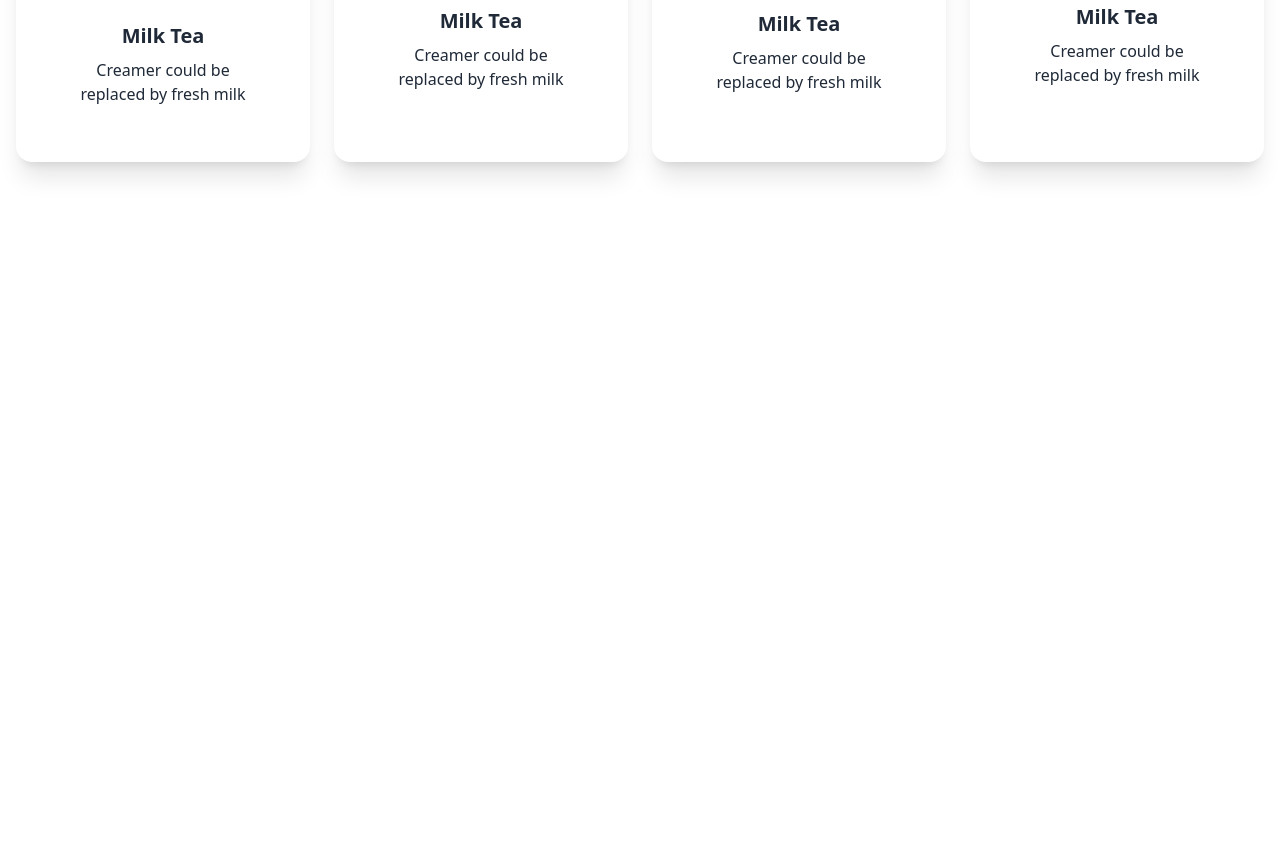
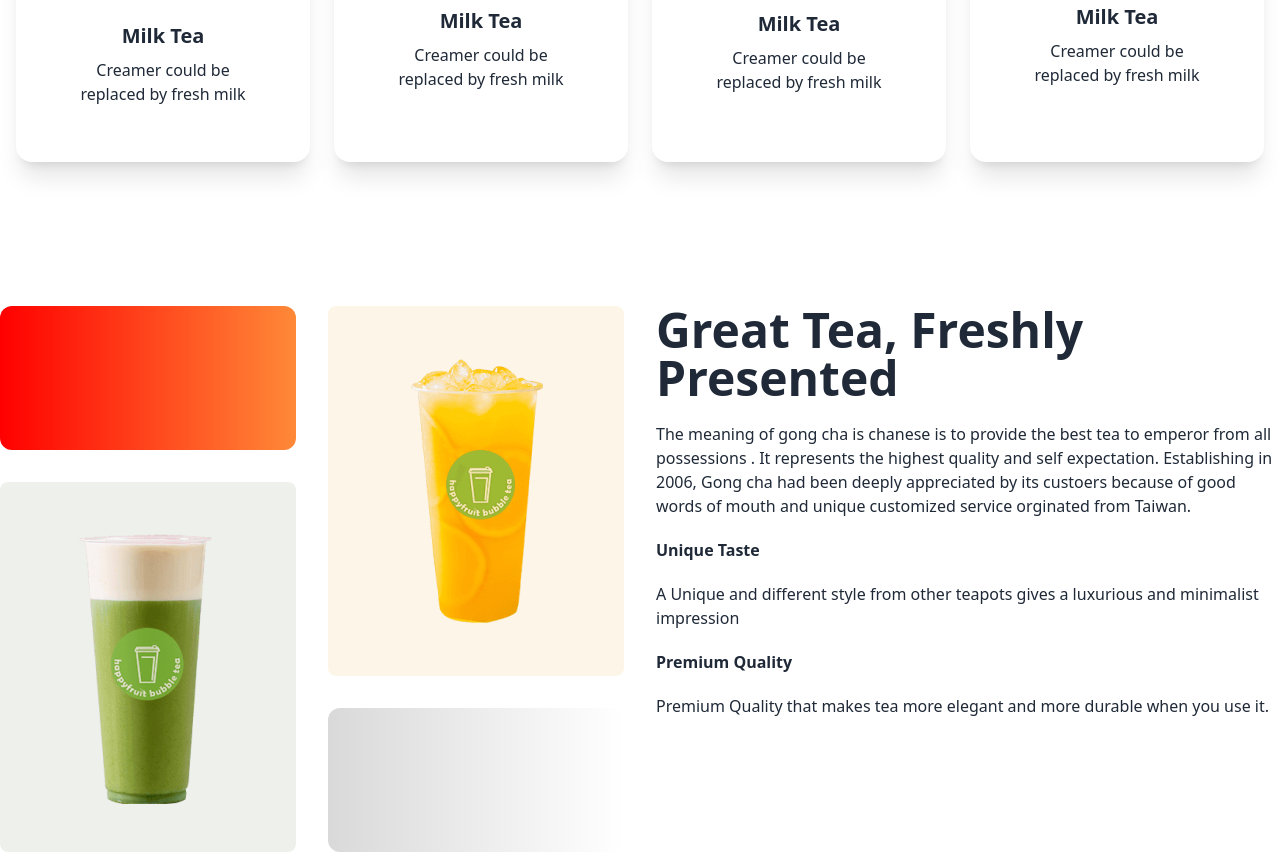
Before and after one commit to DevSadit/tea-house-web, a plain HTML site: page index.html in a window 1280 px wide. Shown: the part 1023-1875 px from the top of the page. Before the commit the page ends 1329 px from the top, so only its background shows below. Drawn offline with nearby package versions, Linux system fonts and the light colour scheme.

Commit message:
grt tea section added

```diff
--- a/index.html
+++ b/index.html
@@ -30,6 +30,8 @@
                     },
                     backgroundImage: {
                         bannerbtn: 'linear-gradient(270deg, #F00 0%, #FF8938 100%)',
+                        'fresh-btn1': 'var(--Linear, linear-gradient(270deg, #F00 0%, #FF8938 100%));',
+                        'fresh-btn2': ' linear-gradient(90deg, #D9D9D9 0%, rgba(255, 255, 255, 0.00) 100%);',
                     }
                 }
             }
@@ -41,7 +43,7 @@
 </head>
 
 <body>
-    <header class="container mx-auto">
+    <header class="container mx-auto max-w-">
         <div class="hero ">
             <div class="hero-content flex-col lg:flex-row mt-16">
 
@@ -83,7 +85,7 @@
                 words which don't look even slightly believable. </p>
             <div class="grid gap-6 px-4 grid-cols-1 md:grid-cols-2 lg:grid-cols-4">
                 <!-- card no 1 -->
-                <div class="card   shadow-xl p-6">
+                <div class="card  shadow-xl p-6">
                     <figure><img class="w-36  " src="images/tea-1.png" alt="Shoes" /></figure>
                     <div class="card-body">
                         <h2 class="card-title block">Milk Tea</h2>
@@ -120,6 +122,25 @@
                 </div>
             </div>
         </section>
+        <section>
+            <!-- great tea and fresh tea seaction -->
+            <div class="flex flex-col lg:flex-row gap-x-8">
+                <div class="grid gap-8 grid-cols-1 md:grid-cols-2 flex-1">
+                    <div class="rounded-xl bg-gradient-to-r from-[#F00] to-[#FF8938] h-36 "></div>
+                    <div class="row-span-2 bg-[#e6a6231a] rounded-lg px-8 py-12 flex justify-center items-center"><img src="images/fresh-1.png" alt=""></div>
+                    <div class="row-span-2 bg-[#5776391a] rounded-lg px-8 py-12 flex justify-center items-center"><img src="images/fresh-2.png" alt=""></div>
+                    <div class="rounded-xl bg-gradient-to-r from-[#D9D9D9] to-[#fff] h-36 "></div>
+                </div>
+                <div class="space-y-5 flex-1">
+                    <h2 class="text-5xl  font-extrabold">Great Tea, Freshly Presented</h2>
+                    <p>The meaning of gong cha is chanese is to provide the best tea to emperor from all possessions . It represents the highest quality and self expectation. Establishing in 2006, Gong cha had been deeply appreciated by its custoers  because of good words of mouth and unique customized service orginated from Taiwan.</p>
+                    <h4 class="font-extrabold">Unique Taste</h4>
+                    <p>A Unique and different style from other teapots gives a luxurious and minimalist impression</p>
+                    <h4 class="font-extrabold">Premium Quality</h4>
+                    <p>Premium Quality that makes tea more elegant and more durable when you use it.</p>
+                </div>
+            </div>
+        </section>
     </main>
     <footer></footer>
 </body>
```
Also changed, not shown: images/Frame.svg (deleted).
